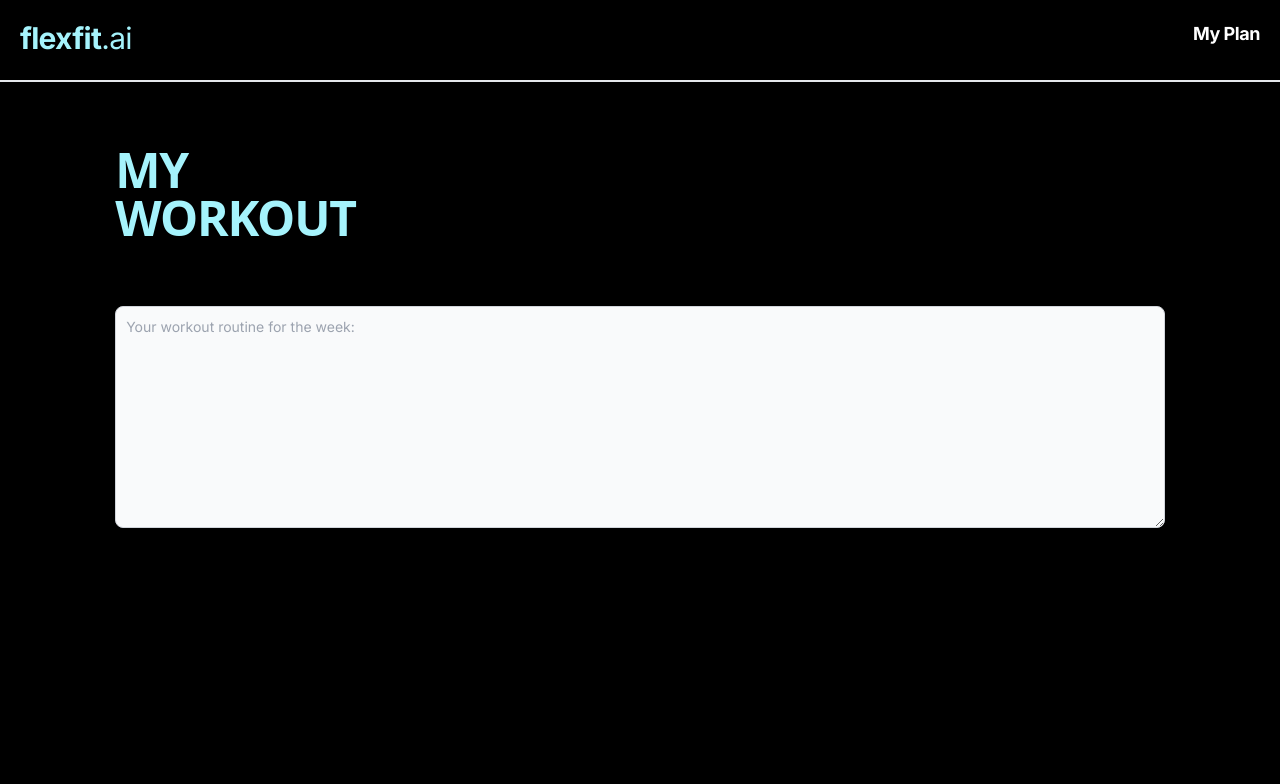
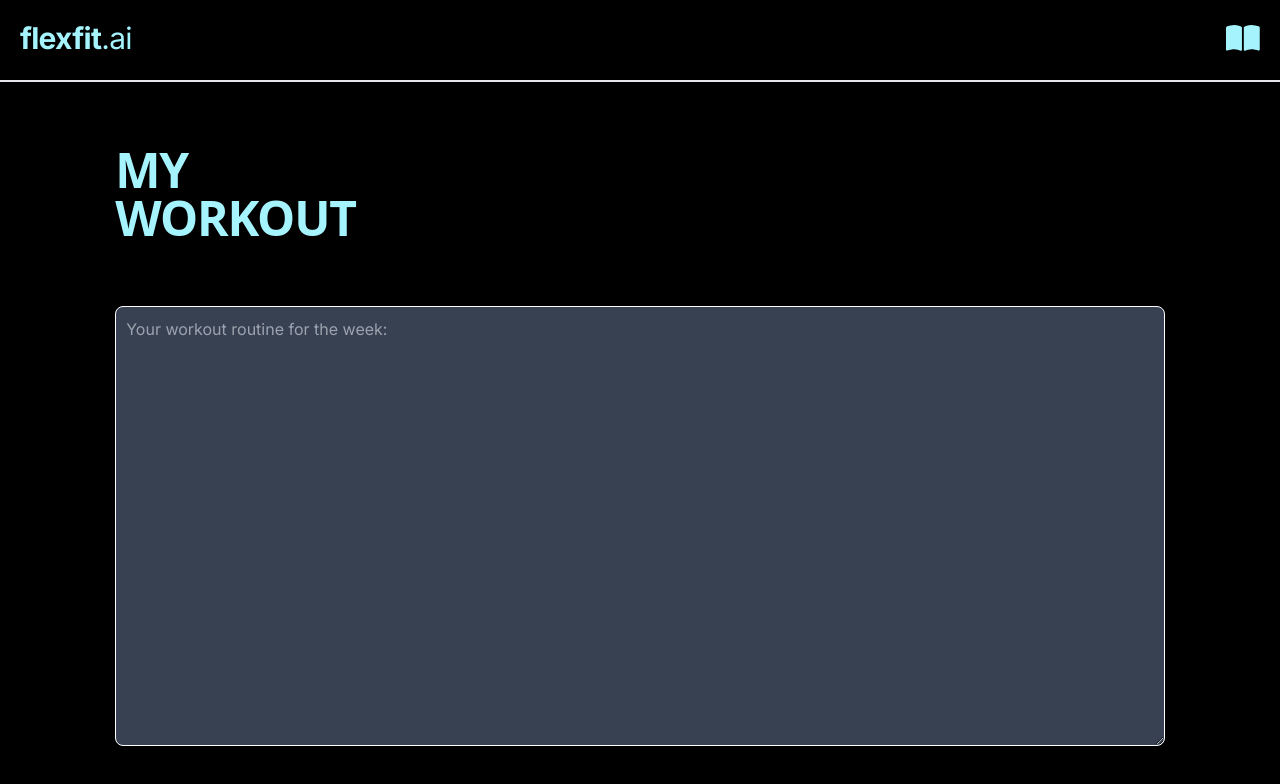
Before and after one commit to seanxdon/flex-fit, a Next.js app: page /my-plan in a window 1280 px wide. Shown: the top 784 px of the page. Built offline with nearby package versions, Linux system fonts and the light colour scheme.

Commit message:
Header Icon added for my plan

```diff
--- a/app/Header.tsx
+++ b/app/Header.tsx
@@ -1,15 +1,19 @@
 import Link from "next/link";
+import { FontAwesomeIcon } from '@fortawesome/react-fontawesome'
+import { faBookOpen } from '@fortawesome/free-solid-svg-icons'
 
 export default function Header() {
   return (
-    <header className="flex justify-between w-full border-b-2 pb-6 p-5">
+    <header className="flex justify-between align-center w-full border-b-2 pb-6 p-5">
       <Link href="/">
         <h1 className="text-3xl tracking-tight text-cyan-200">
         <span><b>flexfit</b>.ai</span>
         </h1>
       </Link>
       <Link href="/my-plan">
-      <h1 className="text-lg tracking-tight text-white self-end"><b>My Plan</b></h1>
+        <h1 className="text-3xl tracking-tight text-cyan-200">
+        <span><FontAwesomeIcon icon={faBookOpen} /></span>
+        </h1>
       </Link>
     </header>
   );
--- a/app/layout.tsx
+++ b/app/layout.tsx
@@ -6,7 +6,7 @@ const inter = Inter({ subsets: ['latin'] })
 
 export const metadata: Metadata = {
   title: 'FlexFit',
-  description: 'Your AI personal trainer! Take out the need of planning our your workout routine each week.',
+  description: 'Your AI personal trainer! Take out the need of planning your workout routine each week.',
 }
 
 export default function RootLayout({
--- a/app/my-plan/page.tsx
+++ b/app/my-plan/page.tsx
@@ -21,7 +21,7 @@ export default function MyPlan() {
       <Header />
       <div className="px-[9%] flex flex-col justify-center">
         <h1 className="py-16 uppercase font-sans tracking-tight text-5xl text-cyan-200	font-bold">My <br></br>Workout</h1>
-        <textarea rows={10} className="p-2.5 text-sm text-gray-900 bg-gray-50 rounded-lg border border-gray-300 focus:ring-blue-500 focus:border-blue-500 dark:bg-gray-700 dark:border-gray-600 dark:placeholder-gray-400 dark:text-white dark:focus:ring-blue-500 dark:focus:border-blue-500" placeholder="Your workout routine for the week:" value={workoutPlan} onChange={onChangeWorkoutPlan}></textarea>
+        <textarea className="h-[55vh] p-2.5 text-white bg-gray-700 rounded-lg border border-white focus:ring-cyan-200 focus:border-cyan-200" placeholder="Your workout routine for the week:" value={workoutPlan} onChange={onChangeWorkoutPlan}></textarea>
       </div>
     </div>
   )
```
